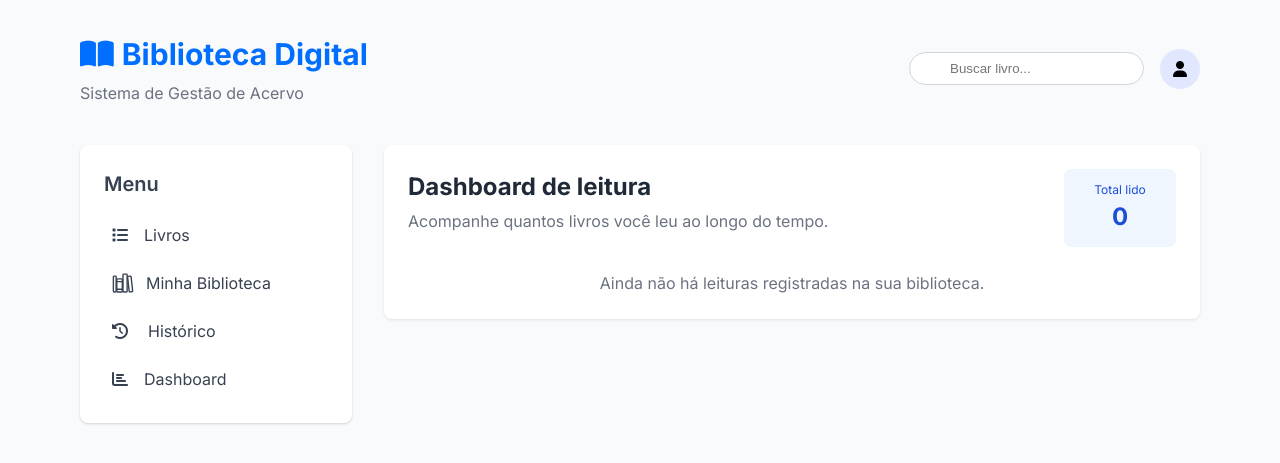
After one commit to cleitonmendescoelho/projeto-biblioteca, a Django app: page /dados in a window 1280 px wide. The commit adds this page. Shown: the top 463 px of the page. Run offline with Django 5.2, Linux system fonts and the light colour scheme; the visitor is signed in with stand-in values (Sample User, id 1); data that the repository does not hold is empty.

Commit message:
Implementando o dashboard

```diff
--- /dev/null
+++ b/home/static/home/css/paginas/dashboard.css
@@ -0,0 +1,68 @@
+.dashboard-card {
+    padding: 1.5rem;
+    border-radius: 0.5rem;
+    background: #fff;
+    box-shadow: 0 1px 3px rgba(0, 0, 0, 0.1);
+}
+
+.dashboard-header {
+    display: flex;
+    align-items: flex-start;
+    justify-content: space-between;
+    gap: 1rem;
+    margin-bottom: 1.5rem;
+}
+
+.dashboard-header h2 {
+    color: #1f2937;
+    font-size: 1.5rem;
+}
+
+.dashboard-header p,
+.chart-empty {
+    color: #6b7280;
+    margin-top: 0.25rem;
+}
+
+.reading-total {
+    min-width: 7rem;
+    padding: 0.75rem 1rem;
+    border-radius: 0.5rem;
+    background: #eff6ff;
+    color: #1d4ed8;
+    text-align: center;
+}
+
+.reading-total span {
+    display: block;
+    font-size: 0.75rem;
+}
+
+.reading-total strong {
+    font-size: 1.5rem;
+}
+
+.chart-wrapper {
+    height: 22rem;
+}
+
+.chart-wrapper figcaption {
+    margin-top: 0.75rem;
+    color: #6b7280;
+    font-size: 0.875rem;
+    text-align: center;
+}
+
+.chart-empty {
+    text-align: center;
+}
+
+@media (max-width: 640px) {
+    .dashboard-header {
+        flex-direction: column;
+    }
+
+    .chart-wrapper {
+        height: 17rem;
+    }
+}
--- a/home/static/home/css/paginas/index.css
+++ b/home/static/home/css/paginas/index.css
@@ -190,28 +190,6 @@ body {
 
 .menu-icon {
     width: 1.25rem;
-}
-
-/* Estatisticas */
-.stats-card {
-    margin-top: 1.5rem;
-}
-
-.stats-list {
-    display: flex;
-    flex-direction: column;
-    gap: 1rem;
-}
-
-.stat-label {
-    font-size: 0.875rem;
-    color: #6b7280;
-}
-
-.stat-value {
-    font-size: 1.5rem;
-    font-weight: 700;
-    color: rgb(0, 110, 255);
 }
 
 /* Catalogo - Livros */
--- /dev/null
+++ b/home/static/home/js/dashboard.js
@@ -0,0 +1,48 @@
+(function () {
+    const canvas = document.querySelector('[data-reading-chart]');
+
+    if (!canvas || typeof Chart === 'undefined') {
+        return;
+    }
+
+    const labelsElement = document.getElementById(canvas.dataset.labelsId);
+    const valuesElement = document.getElementById(canvas.dataset.valuesId);
+
+    if (!labelsElement || !valuesElement) {
+        return;
+    }
+
+    const labels = JSON.parse(labelsElement.textContent);
+    const values = JSON.parse(valuesElement.textContent);
+
+    new Chart(canvas, {
+        type: 'bar',
+        data: {
+            labels,
+            datasets: [{
+                label: 'Livros lidos',
+                data: values,
+                backgroundColor: 'rgba(59, 130, 246, 0.75)',
+                borderColor: '#1d4ed8',
+                borderWidth: 1,
+                borderRadius: 6,
+            }],
+        },
+        options: {
+            responsive: true,
+            maintainAspectRatio: false,
+            plugins: {
+                legend: { display: false },
+                tooltip: { displayColors: false },
+            },
+            scales: {
+                y: {
+                    beginAtZero: true,
+                    ticks: { precision: 0 },
+                    title: { display: true, text: 'Livros lidos' },
+                },
+                x: { title: { display: true, text: 'Data' } },
+            },
+        },
+    });
+}());
--- /dev/null
+++ b/home/templates/home/paginas/dashboard.html
@@ -0,0 +1,47 @@
+{% extends 'home/paginas/index.html' %}
+{% load static %}
+
+{% block extra_head %}
+<link rel="stylesheet" href="{% static 'home/css/paginas/dashboard.css' %}">
+{% endblock %}
+
+{% block content %}
+<main class="main-content">
+    <section class="dashboard-card" aria-labelledby="dashboard-title">
+        <div class="dashboard-header">
+            <div>
+                <h2 id="dashboard-title">Dashboard de leitura</h2>
+                <p>Acompanhe quantos livros você leu ao longo do tempo.</p>
+            </div>
+            <div class="reading-total" aria-label="Total de livros lidos">
+                <span>Total lido</span>
+                <strong>{{ total_livros_lidos }}</strong>
+            </div>
+        </div>
+
+        {% if chart_data %}
+        <figure class="chart-wrapper">
+            <canvas
+                id="leiturasChart"
+                aria-label="Quantidade de livros lidos por data"
+                data-reading-chart
+                data-labels-id="chart-labels"
+                data-values-id="chart-values"
+                role="img">
+            </canvas>
+            <figcaption>Quantidade de livros registrados por data.</figcaption>
+        </figure>
+        {% else %}
+        <p class="chart-empty">Ainda não há leituras registradas na sua biblioteca.</p>
+        {% endif %}
+    </section>
+</main>
+
+{{ chart_labels|json_script:"chart-labels" }}
+{{ chart_data|json_script:"chart-values" }}
+{% endblock %}
+
+{% block extra_scripts %}
+<script defer src="https://cdn.jsdelivr.net/npm/chart.js@4.4.7/dist/chart.umd.min.js"></script>
+<script defer src="{% static 'home/js/dashboard.js' %}"></script>
+{% endblock %}
--- a/home/templates/home/paginas/index.html
+++ b/home/templates/home/paginas/index.html
@@ -8,9 +8,9 @@
     <title>Biblioteca Digital</title>
     <link rel="stylesheet" href="{%static 'home/css/paginas/index.css'%}">
     <link rel="stylesheet" href="{%static 'home/css/paginas/historico.css'%}">
-    <link rel="stylesheet" href="{%static 'home/css/paginas/relatorios.css'%}">
     <link rel="stylesheet" href="{%static 'home/css/paginas/biblioteca.css'%}">
     <link rel="stylesheet" href="https://cdnjs.cloudflare.com/ajax/libs/font-awesome/6.4.0/css/all.min.css">
+    {% block extra_head %}{% endblock %}
 </head>
 
 <body>
@@ -60,31 +60,12 @@
                             </a>
                         </li>
                         <li>
-                            <a href="{% url 'relatorios'%}" class="menu-item">
+                            <a href="{% url 'dashboard'%}" class="menu-item">
                                 <i class="fas fa-chart-bar menu-icon"></i>
-                                <span>Relatórios</span>
+                                <span>Dashboard</span>
                             </a>
                         </li>
                     </ul>
-                </div>
-
-                <!-- Estatisticas -->
-                <div class="stats-card">
-                    <h2 class="sidebar-title">Estatísticas</h2>
-                    <div class="stats-list">
-                        <div class="stat-item">
-                            <p class="stat-label">Livros cadastrados</p>
-                            <p class="stat-value">1,248</p>
-                        </div>
-                        <!-- <div class="stat-item">
-                            <p class="stat-label">Empréstimos ativos</p>
-                            <p class="stat-value">87</p>
-                        </div>
-                        <div class="stat-item">
-                            <p class="stat-label">Atrasos</p>
-                            <p class="stat-value">12</p>
-                        </div> -->
-                    </div>
                 </div>
             </aside>
 
@@ -218,6 +199,7 @@
 
         //
     </script>
+    {% block extra_scripts %}{% endblock %}
 </body>
 
 </html>
--- a/home/urls.py
+++ b/home/urls.py
@@ -10,7 +10,9 @@ urlpatterns = [
     path('painel', views.acesso_painel, name='acesso_painel'),
     path('bilioteca/', views.biblioteca_pessoal, name = 'biblioteca_pessoal'),
     path('historico', views.painel_historico, name='historico'),
-    path('dados', views.relatorios, name='relatorios'),
+    path('dashboard/', views.dashboard, name='dashboard'),
+    # Mantém a URL antiga funcional para links já salvos.
+    path('dados', views.dashboard, name='relatorios'),
     path('adicionar-biblioteca/<int:livro_id>/', views.adicionar_biblioteca, name='adicionar_biblioteca'),
     path('remover-livro/<int:livro_id>/', views.remover_livro, name='remover_livro'),
 ]
--- a/home/views.py
+++ b/home/views.py
@@ -11,7 +11,7 @@ from django.core.validators import validate_email
 from django.contrib.auth.hashers import make_password, check_password
 from django.contrib.auth import authenticate, login, logout
 from django.contrib.auth.decorators import login_required
-from django.db.models import Q
+from django.db.models import Count, Q
 
 
 def termo_busca(request):
@@ -142,8 +142,30 @@ def painel_historico(request):
     return render(request, 'home/paginas/historico.html', {'livros': livros, 'busca': busca})
 
 @login_required
-def relatorios(request):
-    return render(request, 'home/sections/relatorios.html')
+def dashboard(request):
+    """Exibe a evolução diária das leituras do usuário autenticado."""
+    leituras_por_data = (
+        Historico.objects.filter(usuario=request.user)
+        .values('data')
+        .annotate(total=Count('id'))
+        .order_by('data')
+    )
+    chart_labels = []
+    chart_data = []
+
+    for leitura in leituras_por_data:
+        chart_labels.append(leitura['data'].strftime('%d/%m/%Y'))
+        chart_data.append(leitura['total'])
+
+    return render(
+        request,
+        'home/paginas/dashboard.html',
+        {
+            'chart_labels': chart_labels,
+            'chart_data': chart_data,
+            'total_livros_lidos': sum(chart_data),
+        },
+    )
 
 def sair(request):
     logout(request)
```
